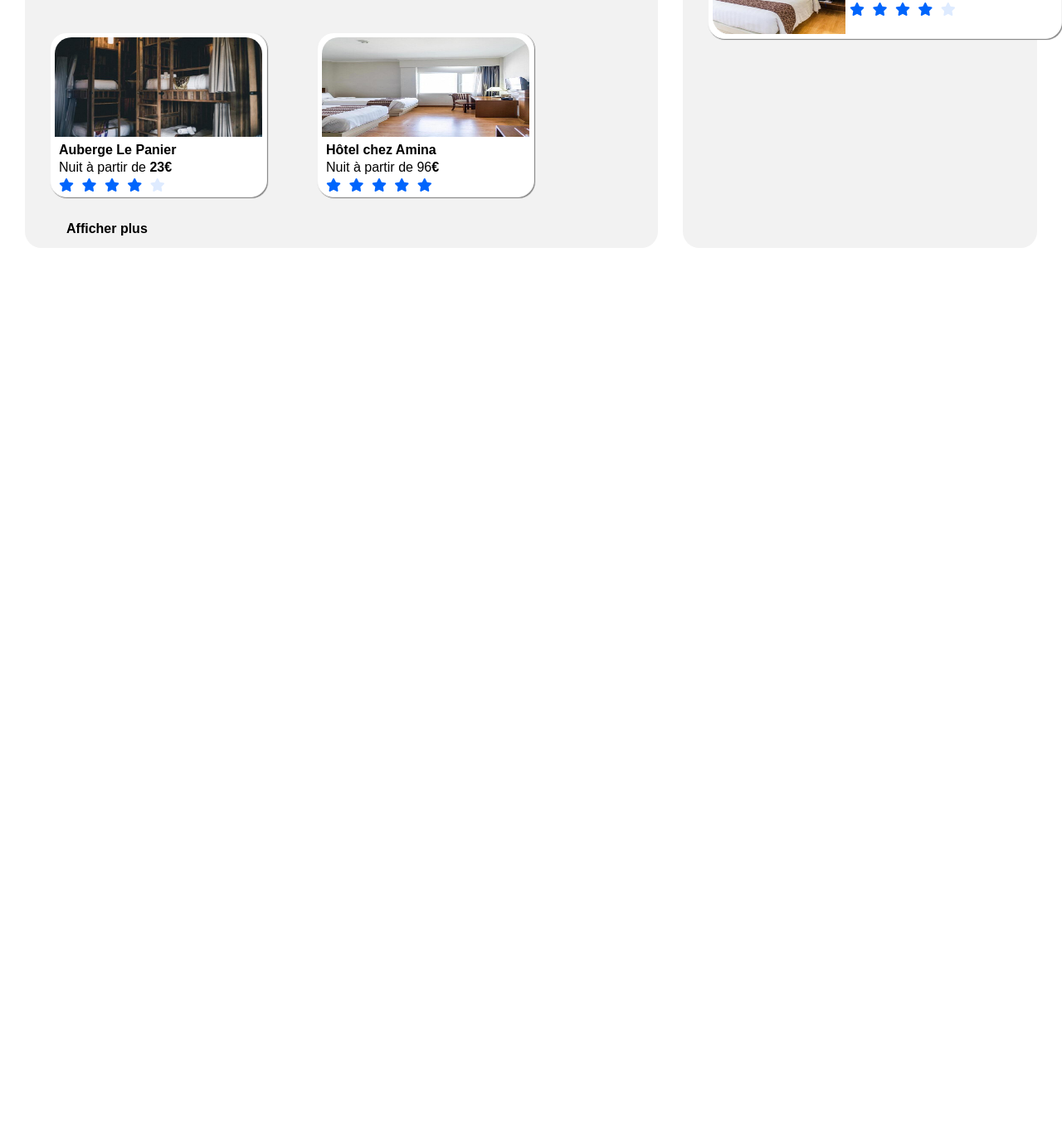
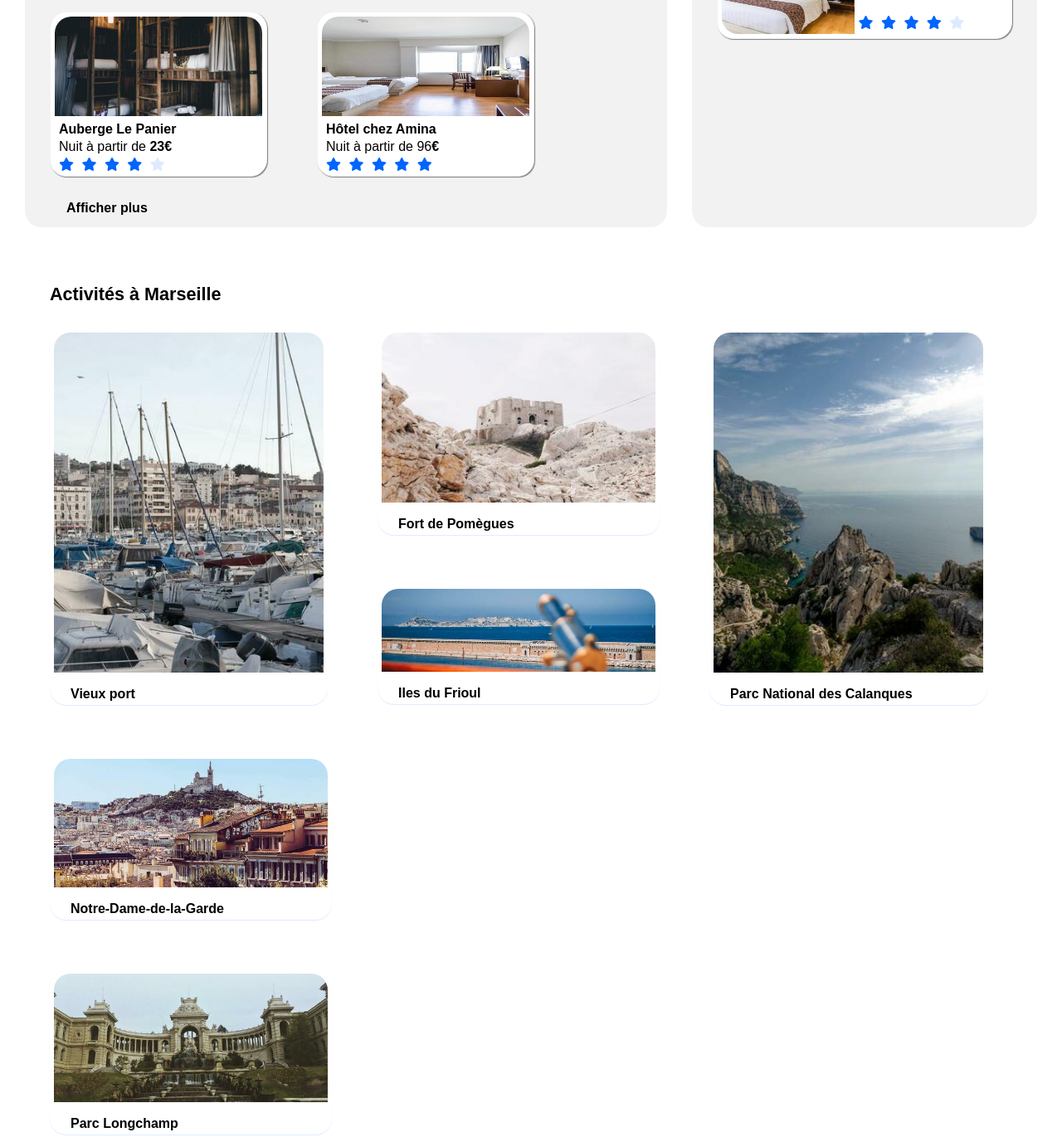
Before and after one commit to JV-Rey/JulienValois_2_27042021, a plain HTML site: page index.html in a window 1280 px wide. Shown: the part 1002-2373 px from the top of the page at 83% size. Before the commit the page ends 1341 px from the top, so only its background shows below. Drawn offline with Linux system fonts and the light colour scheme; a web font is replaced by a local one.

Commit message:
ajout article activités

```diff
--- a/index.html
+++ b/index.html
@@ -21,6 +21,7 @@
                 <p>En plein centre ville ou en pleine nature</p>
             </div>
         </header>
+        <section>
             <form action="traitement.php" method="post" id="search">
                 <i class="fas fa-map-marker-alt" id="icon_map"></i>
                 <input type="text" id="textarea" placeholder="Marseille, France">
@@ -40,7 +41,8 @@
             <div id="number_info">
                 <p><i class="fas fa-info-circle"></i> Plus de 500 logements sont disponibles dans cette ville</p>
             </div>
-        <section>
+        </section>
+        <div class="section">
             <article>
                 <h2>Hébergements à Marseille</h2>
                 <div id="flex">
@@ -58,7 +60,7 @@
                                 <i class="fas fa-star"></i>
                                 <i class="fas fa-star"></i>
                                 <i class="fas fa-star"></i>
-                                <span class="empty"><i class="fas fa-star"></i></i></span>
+                                <span class="empty"><i class="fas fa-star"></i></span>
                             </div>
                         </a>
                     </div>
@@ -223,7 +225,70 @@
                     </a>
                 </div>
             </aside>
-        </section>
+        </div>
+        <div class="section">
+            <article id="width_white">
+                <h2>Activités à Marseille</h2>
+                <div id="flex2">
+                    <div class="activite">
+                        <a href="#">
+                            <div class="big">
+                                <img src="images/activites/4_small/reno-laithienne-QUgJhdY5Fyk-unsplash.jpg" alt="">
+                                <h3>Vieux port</h3>
+                            </div>
+                        </a>
+                    </div>
+                    <div class="flex3">
+                        <div class="activite">
+                            <a href="#">
+                                <div class="small">
+                                    <div id="pomegues">
+                                    <img src="images/activites/4_small/paul-hermann-QFTrLdQIRhI-unsplash.jpg" alt="">
+                                    <h3>Fort de Pomègues</h3>
+                                </div>
+                                </div>
+                            </a>
+                        </div>
+                        <div class="activite">
+                            <a href="#">
+                                <div class="small">
+                                    <div id="frioul">
+                                    <img src="images/activites/4_small/kevin-hikari-rV_Qd1l-VXg-unsplash.jpg" alt="">
+                                    <h3>Iles du Frioul</h3>
+                                    </div>
+                                </div>
+                            </a>
+                        </div>
+                    </div>
+                    <div class="activite">
+                        <a href="#">
+                            <div class="big">
+                                <img src="images/activites/4_small/kilyan-sockalingum-NR8-cBCN3aI-unsplash.jpg" alt="">
+                                <h3>Parc National des Calanques</h3>
+                            </div>
+                        </a>
+                    </div>
+                    <div class="flex3">
+                        <div class="activite">
+                            <a href="#">
+                                <div class="small">
+                                    <img src="images/activites/4_small/florian-wehde-xW9e8gdotxI-unsplash.jpg" alt="">
+                                    <h3>Notre-Dame-de-la-Garde</h3>
+                                </div>
+                            </a>
+                        </div>
+                        <div class="activite">
+                            <a href="#">
+                                <div class="small">
+                                    <img src="images/activites/4_small/lena-paulin-wH2-EJoDcV0-unsplash.jpg" alt="">
+                                    <h3>Parc Longchamp</h3>
+                                </div>
+                            </a>
+                        </div>
+                    </div>
+                </div>
+            </article>
+        </div>>
     </div>
 </body>
 </html>
--- a/style.css
+++ b/style.css
@@ -218,33 +218,37 @@ i.fas{
     border-radius: 50%;
 }
 
-section{
+.section{
     display: flex;
 }
 
-section h2, section h3{
+#title_section{
+    position: absolute;
+    left: 100px;
+    top: 455px;
+}
+
+.section h2, .section h3{
     font-weight: bolder;
 }
 
 article{
     margin-top: 30px;
     padding-bottom: 15px;
-    padding-top: 15px;
+    padding-top: 40px;
     background-color: #F2F2F2;
     border-radius: 20px;
     width: 65%;
+}
+
+article h2{
+    margin-left: 30px;
 }
 
 #flex{
     display: flex;
     flex-direction: row;
     flex-wrap: wrap;
-}
-
-article h2{
-    margin-top: 30px;
-    margin-bottom: 20px;
-    margin-left: 30px;
 }
 
 .hebergement{
@@ -313,6 +317,11 @@ aside{
     width: 35%;
 }
 
+aside h2{
+    margin-top: 30px;
+    margin-left: 20px;
+}
+
 #title3{
     margin: 30px 30px 15px 30px;
 }
@@ -324,7 +333,7 @@ aside{
 }
 
 .populaire{
-    width: 415px;
+    width: auto;
     height: 150px;
     background-color: white;
     margin: 30px 30px 30px 30px;
@@ -371,3 +380,68 @@ aside{
 .populaire:hover{
     box-shadow: 10px 10px 15px gray;
 }
+
+#title_section2{
+    position: absolute;
+    left: 100px;
+}
+
+#width_white{
+    width: 100%;
+    background-color: white;
+}
+
+#flex2{
+    display: flex;
+    flex-direction: row;
+    flex-wrap: wrap;
+}
+
+.activite{
+    width: auto;
+    background-color: white;
+    margin: 30px 30px 30px 30px;
+    padding: 5px 5px 5px 5px;
+    border-radius: 20px;
+    box-shadow: 0px 1px 1px #DEEBFF;
+}
+.activite:hover{
+    box-shadow: 10px 10px 15px #DEEBFF;
+}
+
+.big img{
+    height: 410px;
+    width: 325px;
+    border-top-left-radius: 20px;
+    border-top-right-radius: 20px;
+    object-fit: cover;
+}
+
+.flex3{
+    display: flex;
+    flex-direction: column;
+}
+
+.small img{
+    height: 155px;
+    width: 330px;
+    border-top-left-radius: 20px;
+    border-top-right-radius: 20px;
+    object-fit: cover;
+}
+
+#pomegues img{
+    height: 205px;
+    width: 330px
+}
+
+#frioul img{
+    height: 100px;
+    width: 330px;
+}
+
+.activite h3{
+    margin-left: 20px;
+    font-weight: bolder;
+    padding-top: 10px;
+}
```
Lines whose indentation alone changed are shown as unchanged.
